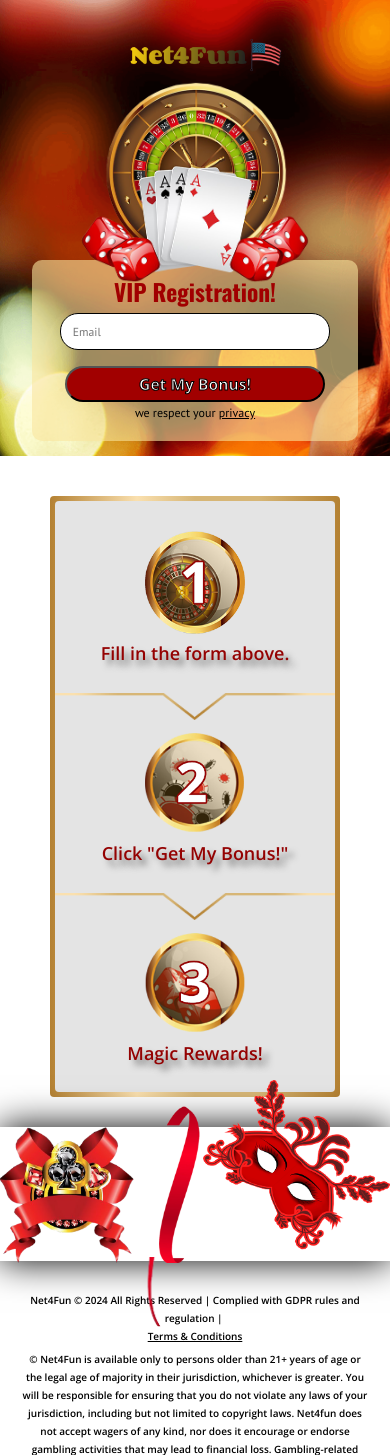
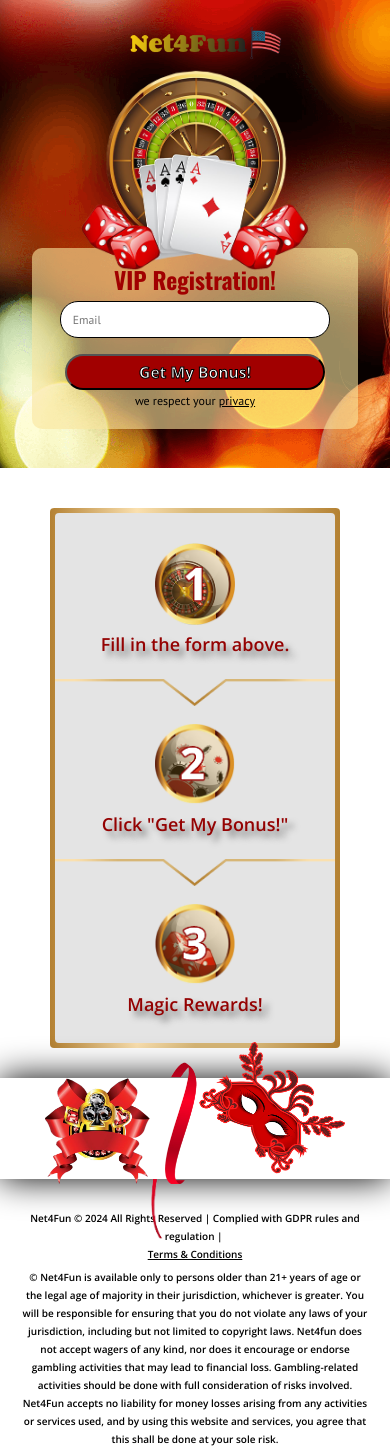
Before and after one commit to TodorovH/todorovh.github.io, a PHP site: page /Net4Fun/index.html in a window 390 px wide. Shown: the top 1455 px of the page. Run offline with PHP 8.4, Linux system fonts and the light colour scheme; some libraries are stand-ins or nearby versions.

Commit message:
Add files via upload

```diff
--- a/Net4Fun/style.css
+++ b/Net4Fun/style.css
@@ -738,3 +738,38 @@ h5,
     left: 140px;
   }
 }
+
+@media (max-width: 400px) {
+  .header {
+    height: 120vw;
+    background-size: auto 120vw;
+    padding: 20px 20px;
+  }
+
+  .step img {
+    max-width: 80px;
+  }
+
+  .step1::after,
+  .step2::after {
+    top: -30px;
+  }
+
+  .ribbons {
+    height: 101px;
+  }
+
+  .ribbons .content-center {
+    max-width: 300px;
+    gap: 15px;
+  }
+  .ribbon-right {
+    margin-top: -36px;
+  }
+
+  .ribbon-right::after {
+    height: 60px;
+    bottom: -52px;
+    left: 100px;
+  }
+}
```
